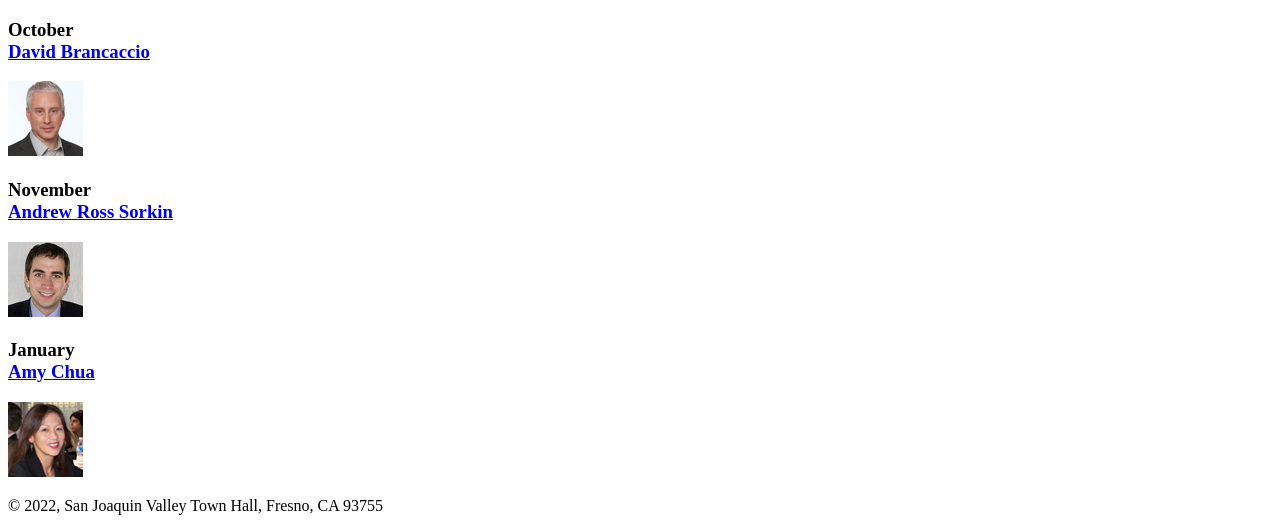
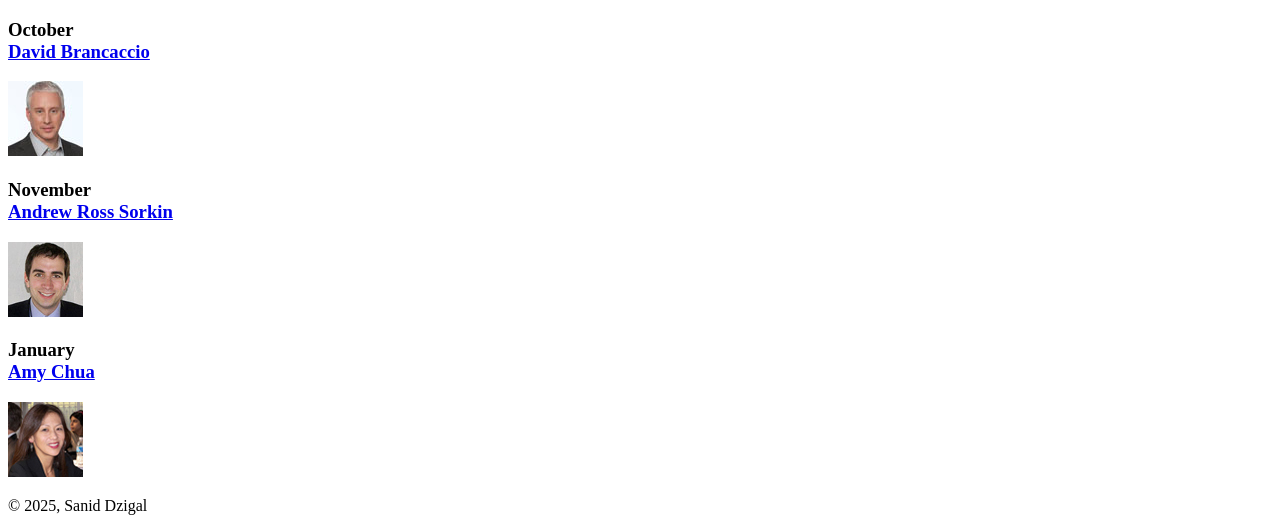
Before and after one commit to sd236cs/A05, a plain HTML site: page index.html in a window 1280 px wide. Shown: the part 504-1035 px from the top of the page. Drawn offline with Linux system fonts and the light colour scheme.

Commit message:
Fixed Copyright

```diff
--- a/index.html
+++ b/index.html
@@ -46,7 +46,7 @@
 	</main>
 	<footer>
 		<p>
-		&copy; 2022, San Joaquin Valley Town Hall, Fresno, CA 93755
+		&copy; 2025, Sanid Dzigal
 		</p>
 	</footer>
 </body>
```
